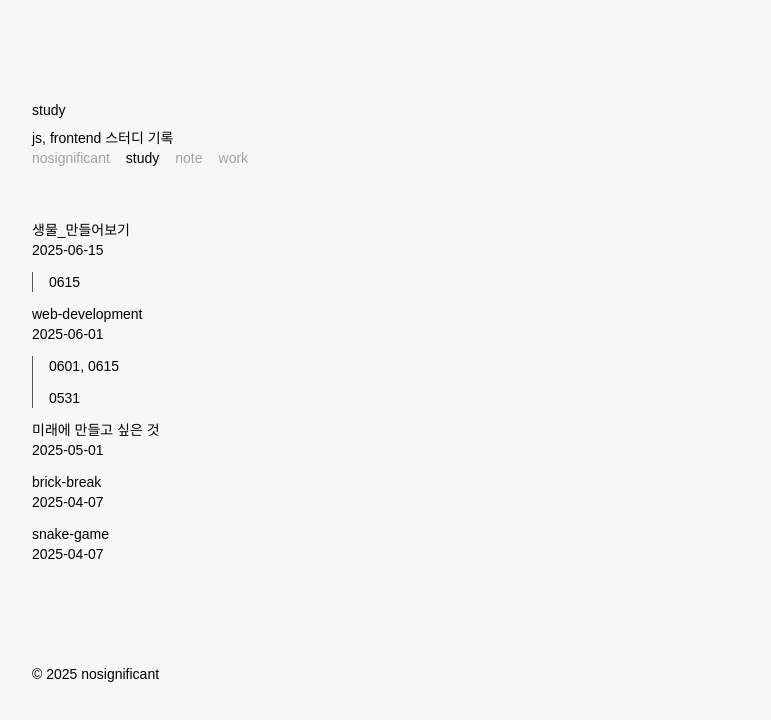
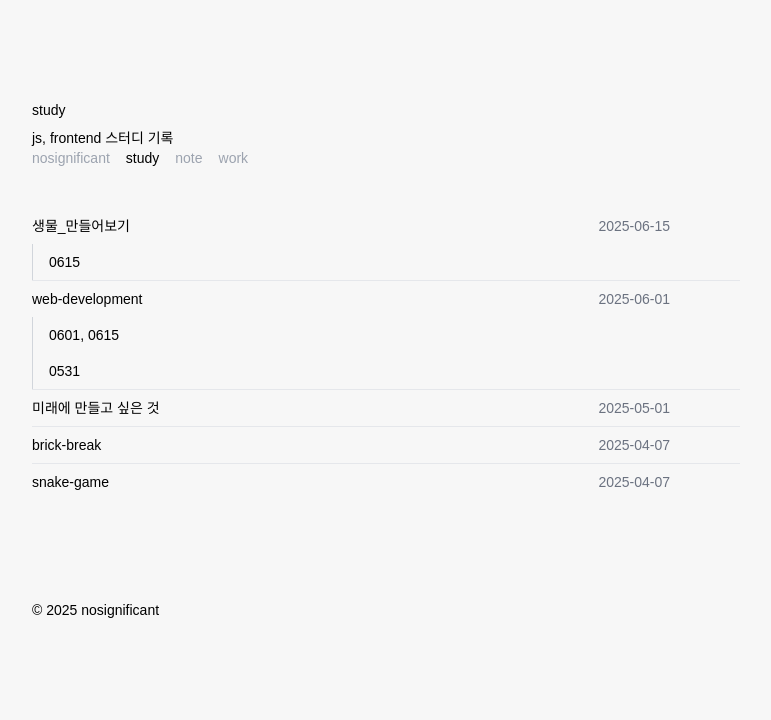
Before and after one commit to nosignificant/astro, an Astro site: page /study in a window 1280 px wide. Shown: the whole page, without its empty margins (254-1025 px from the left). Built offline with nearby package versions, Linux system fonts and the light colour scheme; Astro itself is replaced by a stand-in of ours; a web font is replaced by a local one.

Commit message:
css update

```diff
--- a/src/content/study/생물_만들어보기/생물_만들어보기.md
+++ b/src/content/study/생물_만들어보기/생물_만들어보기.md
@@ -5,8 +5,9 @@ isLink: false
 ---
 
 원래 내 목표는 블로그를 만드는 게 아니고 여기저기 흩어져 다니는 공부 기록을 모아두고, 게임을 만드는 것이었으니까!
+그래도 블로그 만듦면서 코딩에 대한 윤곽을 잡을 수 있었다.
 
-구색은 어느 정도 맞춰진 것 같으니 일단 게임을 만드는 것도 좀 하자. 좀 뭐라도 만들고 싶다...
+블로그의 구색은 어느 정도(아마도) 맞춰진 것 같으니 일단 게임을 만드는 것도 좀 하자. 좀 뭐라도 만들고 싶다...
 
 좁혀진 목표는...생물의 행동 메커니즘을 코딩으로 구현을 해보는 것인데 몇 시간동안 챗지피티랑 상담한 결과
 phaser.js랑 xState, 그리고 그래픽은 p5.js를 써보기로 했다.
--- a/src/pages/note/index.astro
+++ b/src/pages/note/index.astro
@@ -6,16 +6,16 @@ const posts = notePosts();
 ---
 
 <MainLayout>
-  <ul>
+  <div class="flex flex-col divide-y">
     {
       posts.map(({ url, title, date }) => (
-        <div class="flex flex-row justify-between hover:bg-gray-200 mt-3  ">
-          <div class="hidden sm:block w-1/5">{date}</div>
-          <a class="w-4/5" href={url}>
+        <div class="flex justify-between items-center gap-4 py-2 hover:bg-gray-100">
+          <a href={url} class="flex-1 truncate">
             {title}
           </a>
+          <div class="text-sm text-gray-500 w-1/5 hidden sm:block">{date}</div>
         </div>
       ))
     }
-  </ul>
+  </div>
 </MainLayout>
--- a/src/pages/study/index.astro
+++ b/src/pages/study/index.astro
@@ -7,37 +7,33 @@ const posts = studyPosts();
 ---
 
 <MainLayout>
+  <div class="flex flex-col divide-y">
     {
       posts.map((group) => {
         const hasSelfAsChild =
-        group.children.length === 1 && group.children[0].title === group.folder;
+          group.children.length === 1 &&
+          group.children[0].title === group.folder;
 
         return (
           <div>
-          <div class="hover:bg-gray-200 mt-3">
-            <a href={group.parentUrl}>
-              <div>{group.folder}</div>
-              <div>{group.folderStartDate}</div>
+            {/* 상위 폴더 */}
+            <div class="flex justify-between items-center gap-4 py-2 hover:bg-gray-100">
+              <a href={group.parentUrl} class="flex-1 truncate">
+                {group.folder}
               </a>
+              <div class="text-sm text-gray-500 w-1/5 hidden sm:block">
+                {group.folderStartDate}
+              </div>
             </div>
 
+            {/* 자식 파일 */}
             {group.children.length > 0 && !hasSelfAsChild && (
-            <div class="pl-4 border-l border-gray-600">
+              <div class="pl-4 border-l border-gray-300">
                 {group.children.map((child) => (
-                <div class="flex justify-between hover:bg-gray-200 mt-3">
-                  <div class="w-5/6">
-                    {!child.isFoldered && (
-                      <div class="hidden sm:block w-1/5">{child.date}</div>
-                    )}
-                    <a href={child.url}>{child.title}</a>
-                  </div>
-                  <div class="w-1/6">
-                    {child.isLink && (
-                      <a class="linkButt" href={child.jsurl}>
-                        link
+                  <div class="flex justify-between items-center gap-4 py-2 hover:bg-gray-50">
+                    <a href={child.url} class="flex-1 truncate">
+                      {child.title}
                     </a>
-                    )}
-                  </div>
                   </div>
                 ))}
               </div>
@@ -46,4 +42,5 @@ const posts = studyPosts();
         );
       })
     }
+  </div>
 </MainLayout>
--- a/src/styles/global.css
+++ b/src/styles/global.css
@@ -50,6 +50,3 @@ pre span {
 .prose a:hover {
   color: rgb(137, 137, 137);
 }
-
-.headmenu {
-}
```
Lines whose indentation alone changed are shown as unchanged.
